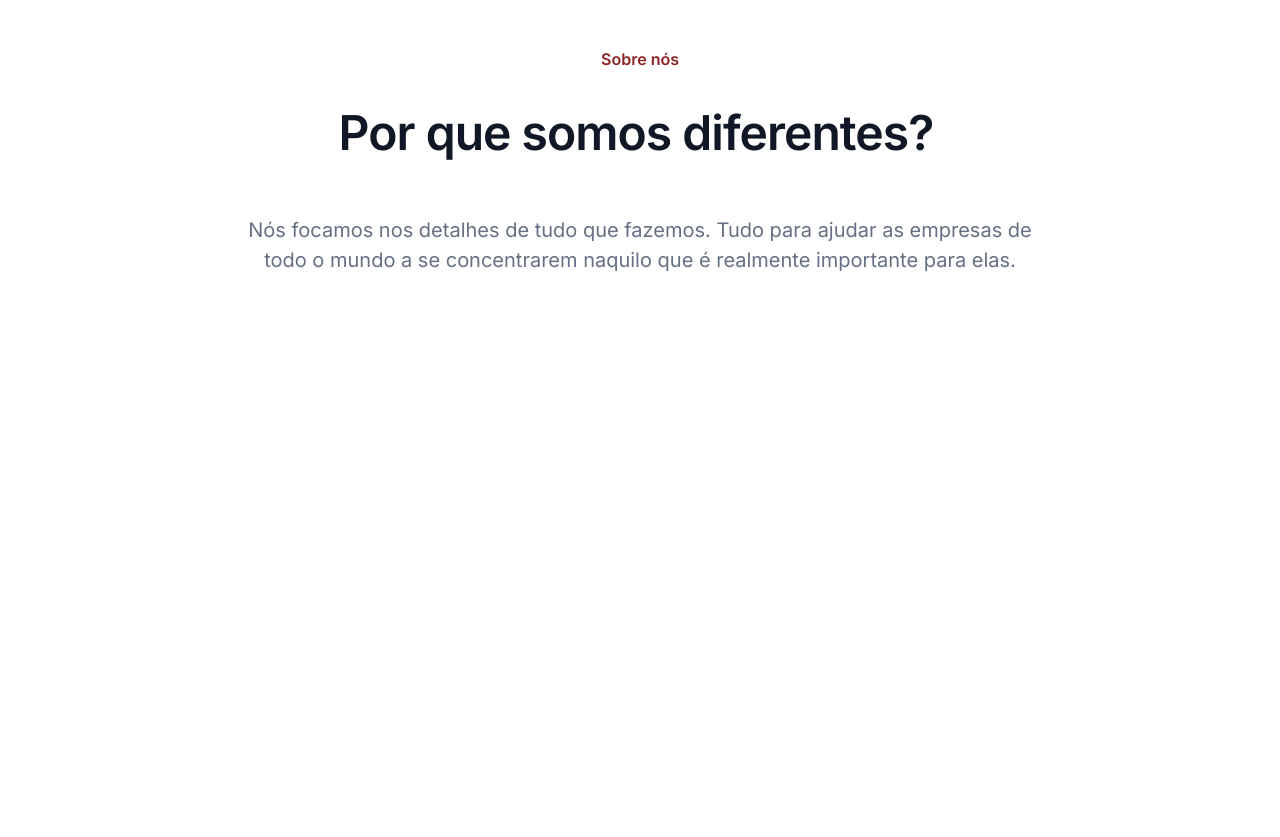
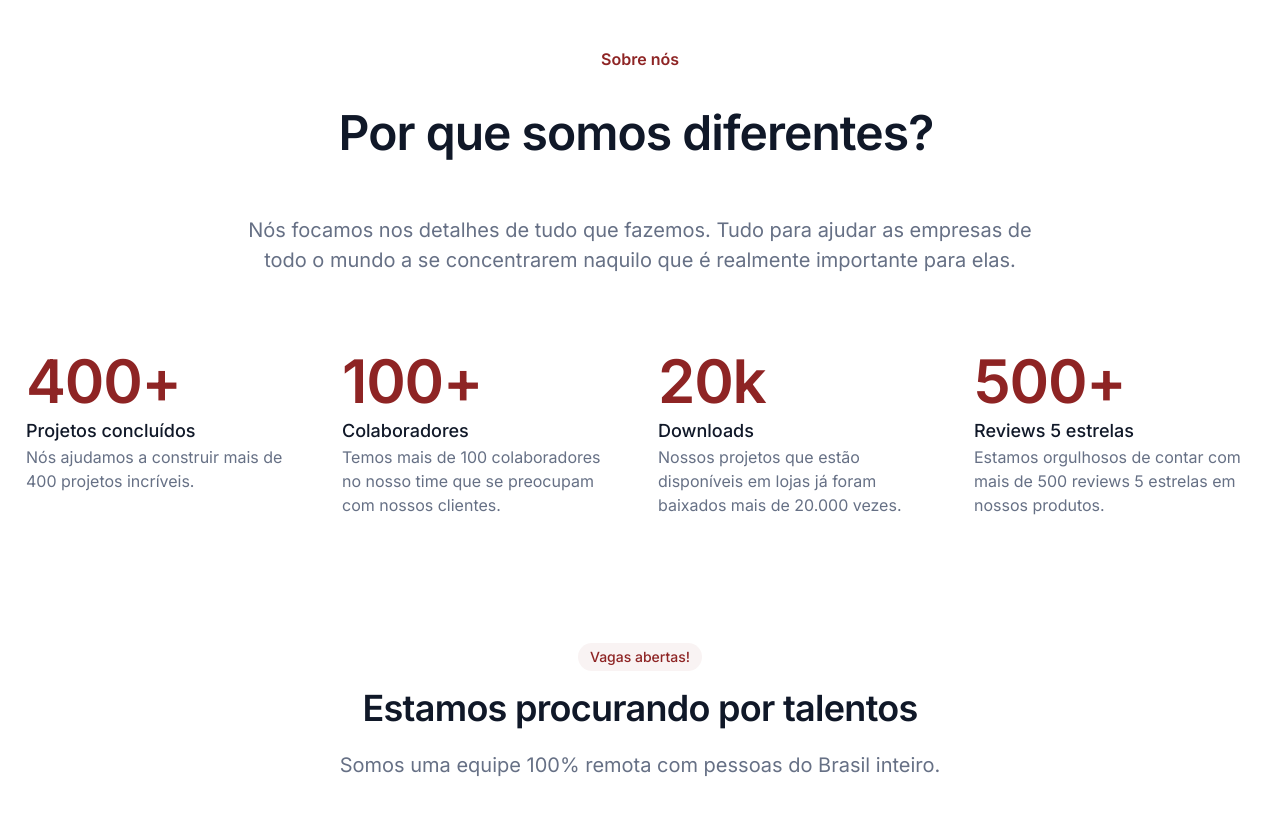
Before and after one commit to PedroOrnelasPego/7DaysOfCode_1, a plain HTML site: page index.html in a window 1280 px wide. Shown: the part 101-938 px from the top of the page. Before the commit the page ends 800 px from the top, so only its background shows below. Drawn offline with Linux system fonts and the light colour scheme.

Commit message:
dia 3 e 4

```diff
--- a/index.html
+++ b/index.html
@@ -29,12 +29,41 @@
             </div>
         </ul>
     </div>
-
     <header>
         <span>Sobre nós</span>
         <h1>Por que somos diferentes?</h1>
         <p>Nós focamos nos detalhes de tudo que fazemos. Tudo para ajudar as empresas de todo o mundo a se concentrarem naquilo que é realmente importante para elas.</p>
     </header>
+    <section class="metricas-container">
+        <div>
+            <div class="title">400+</div>
+            <div class="subtitle">Projetos concluídos</div>
+            <div class="content">Nós ajudamos a construir mais de 400 projetos incríveis.</div>
+        </div>
+        <div>
+            <div class="title">100+</div>
+            <div class="subtitle">Colaboradores</div>
+            <div class="content">Temos mais de 100 colaboradores no nosso time que se preocupam com nossos clientes.</div>
+        </div>
+        <div>
+            <div class="title">20k</div>
+            <div class="subtitle">Downloads</div>
+            <div class="content">Nossos projetos que estão disponíveis em lojas já foram baixados mais de 20.000 vezes.</div>
+        </div>
+        <div>
+            <div class="title">500+</div>
+            <div class="subtitle">Reviews 5 estrelas</div>
+            <div class="content">Estamos orgulhosos de contar com mais de 500 reviews 5 estrelas em nossos produtos.</div>
+        </div>
+    </section>
+
+    <section class="vagas">
+        <span>Vagas abertas!</span>
+        <div class="title_vagas">Estamos procurando por talentos</div>
+        <div class="subtitle_vagas">Somos uma equipe 100% remota com pessoas do Brasil inteiro.</div>
+        <img src="img/Image.png" alt="">
+    </section>
+
 </body>
 
 </html>
--- a/style.css
+++ b/style.css
@@ -120,3 +120,94 @@ header p {
   text-align: center;
   color: #667085;
 }
+
+.metricas-container {
+  display: flex;
+  justify-content: space-around;
+  align-items: center;
+  margin-top: 50px;
+}
+
+.title {
+  width: 280px;
+  height: 72px;
+  font-family: "Inter";
+  font-style: normal;
+  font-weight: 600;
+  font-size: 60px;
+  line-height: 72px;
+  letter-spacing: -0.02em;
+  color: #8e2424;
+}
+
+.subtitle {
+  width: 280px;
+  height: 28px;
+  font-family: "Inter";
+  font-style: normal;
+  font-weight: 500;
+  font-size: 18px;
+  line-height: 28px;
+  color: #101828;
+}
+
+.content {
+  width: 280px;
+  height: 48px;
+  font-family: "Inter";
+  font-style: normal;
+  font-weight: 400;
+  font-size: 16px;
+  line-height: 24px;
+  color: #667085;
+}
+
+.vagas {
+  display: flex;
+  flex-direction: column;
+  align-items: center;
+  margin-top: 100px;
+}
+
+.vagas span {
+  align-items: center;
+  justify-content: center;
+  font-family: "Inter";
+  font-style: normal;
+  font-weight: 500;
+  font-size: 14px;
+  line-height: 20px;
+  text-align: center;
+  color: #8e2424;
+  background: rgba(142, 36, 36, 0.05);
+  border-radius: 16px;
+  padding: 4px 12px;
+  margin-top: 50px;
+}
+
+.title_vagas {
+  width: 768px;
+  height: 44px;
+  font-family: "Inter";
+  font-style: normal;
+  font-weight: 600;
+  font-size: 36px;
+  line-height: 44px;
+  text-align: center;
+  letter-spacing: -0.02em;
+  color: #101828;
+  margin-top: 15px;
+}
+
+.subtitle_vagas {
+  width: 768px;
+  height: 30px;
+  font-family: "Inter";
+  font-style: normal;
+  font-weight: 400;
+  font-size: 20px;
+  line-height: 30px;
+  text-align: center;
+  color: #667085;
+  margin: 20px 0 60px 0;
+}
```
Also changed, not shown: img/Image.png (added).
